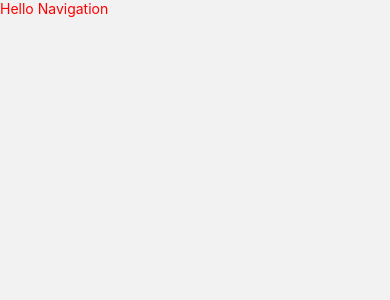
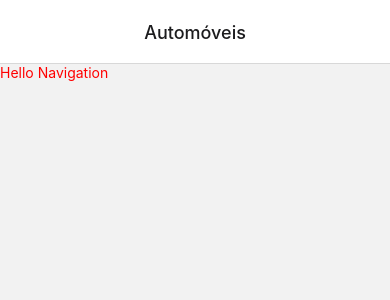
Before and after one commit to willianbatist/AppCarsShop, a React Native app: screen / in a window 390 px wide. Shown: the top 300 px of the page. Built offline with nearby package versions, Linux system fonts and the light colour scheme.

Commit message:
barra de navegação

```diff
--- a/src/App.tsx
+++ b/src/App.tsx
@@ -19,7 +19,7 @@ export default function App(): JSX.Element {
         <Stack.Screen
           name="Home"
           component={HomeScreen}
-          options={{ headerShown: false }}
+          options={{ title: 'Automóveis', headerTitleAlign: 'center' }}
         />
       </Stack.Navigator>
     </NavigationContainer>
```
